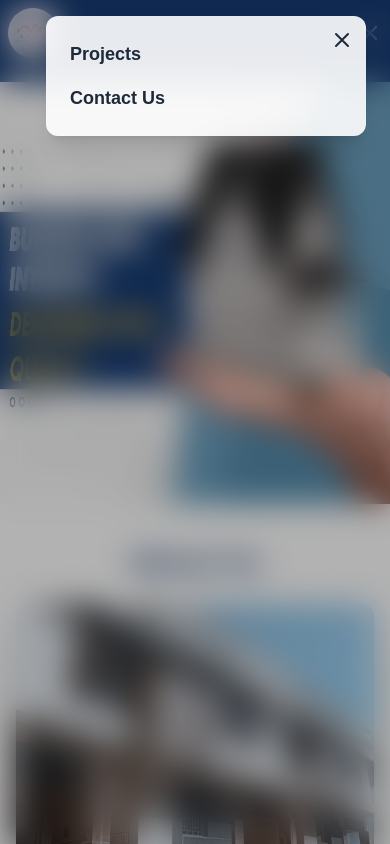
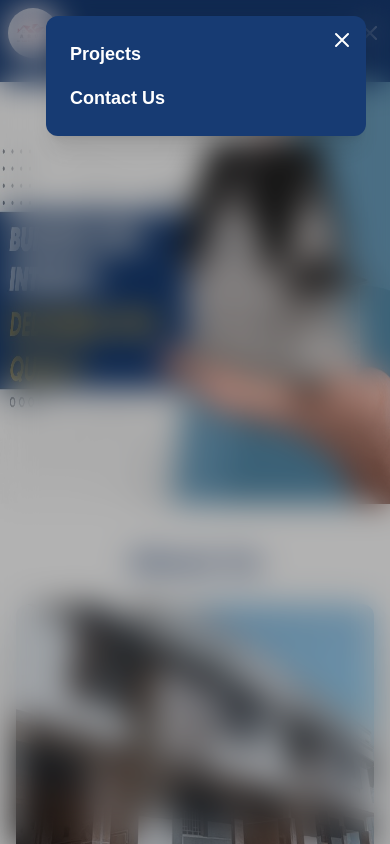
Before and after one commit to digitalservice-001/Arun-constructions, a Next.js app: page / in a window 390 px wide. Both pictures are taken after a click on the button 370 px from the left and 33 px from the top of the page. Shown: the top 844 px of the page. Built offline with nearby package versions, Linux system fonts and the light colour scheme.

Commit message:
chnage mobile nav color

```diff
--- a/src/components/Nav.jsx
+++ b/src/components/Nav.jsx
@@ -198,12 +198,12 @@ export default function Nav() {
   }, [isMenuOpen]);
 
   // Function to determine active link class
-  const getLinkClass = (href) => {
-    const isActive = path === href;
-    return `transition ${
-      isActive ? "text-primary" : "text-gray-800 hover:text-blue-500"
-    }`;
-  };
+  // const getLinkClass = (href) => {
+  //   const isActive = path === href;
+  //   return `transition ${
+  //     isActive ? "text-primary" : "text-gray-800 hover:text-blue-500"
+  //   }`;
+  // };
 
   return (
     <div className="primary-bg text-white md:px-8 mb-0">
@@ -277,7 +277,7 @@ export default function Nav() {
             style={
               path === "/projects" ? { textShadow: "0 0 10px #BA994D" } : {}
             }
-            >
+          >
             Projects
           </Link>
           <Link
@@ -291,7 +291,7 @@ export default function Nav() {
             style={
               path === "/contact-us" ? { textShadow: "0 0 10px #BA994D" } : {}
             }
-            >
+          >
             Contact Us
           </Link>
         </nav>
@@ -303,11 +303,11 @@ export default function Nav() {
           ref={menuRef}
           className="md:hidden fixed inset-0 w-full h-screen bg-black/30 backdrop-blur-lg flex flex-col items-end px-6 py-4 space-y-4 z-50 animate-slide-down transition-all duration-500 ease-in-out"
         >
-          <div className="w-full max-w-xs bg-white/90 rounded-xl shadow-xl p-6 space-y-4 relative">
+          <div className="w-full max-w-xs text-white primary-bg rounded-xl shadow-xl p-6 space-y-4 relative">
             {/* Close Button */}
             <button
               onClick={closeMenu}
-              className="absolute top-3 right-3 text-gray-800 hover:text-blue-500 focus:outline-none"
+              className="absolute top-3 right-3 text-white hover:text-blue-500 focus:outline-none"
               aria-label="Close menu"
             >
               <svg
@@ -330,7 +330,7 @@ export default function Nav() {
               <Link
                 href="/"
                 onClick={closeMenu}
-                className={`block text-lg font-semibold ${getLinkClass("/")}`}
+                className={`block text-lg font-semibold `}
               >
                 Home
               </Link>
@@ -338,18 +338,27 @@ export default function Nav() {
             <Link
               href="/projects"
               onClick={closeMenu}
-              className={`block text-lg font-semibold ${getLinkClass(
-                "/projects"
-              )}`}
-            >
+              className={` block transition text-lg font-semibold  ${
+                path === "/projects" ? "text-[#BA994D]" : ""
+              }`}
+              // className={`block text-lg font-semibold `}
+              style={
+                path === "/projects" ? { textShadow: "0 0 10px #BA994D" } : {}
+              }
+              >
               Projects
             </Link>
             <Link
               href="/contact-us"
               onClick={closeMenu}
-              className={`block text-lg font-semibold ${getLinkClass(
-                "/contact-us"
-              )}`}
+              // className={`block text-white text-lg font-semibold `}
+              className={`block transition text-lg font-semibold  ${
+                path === "/contact-us" ? "text-[#BA994D]" : ""
+              }`}
+              // className={`block text-lg font-semibold `}
+              style={
+                path === "/contact-us" ? { textShadow: "0 0 10px #BA994D" } : {}
+              }
             >
               Contact Us
             </Link>
```
